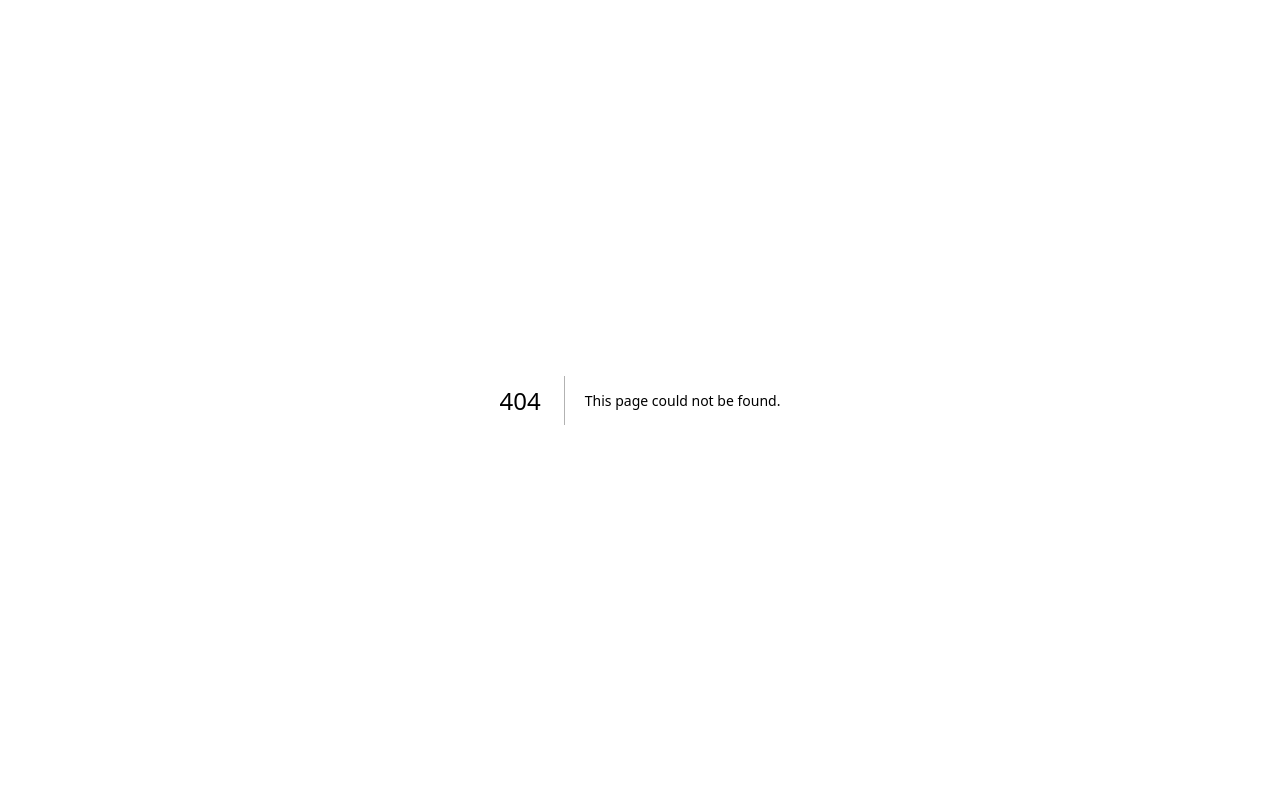
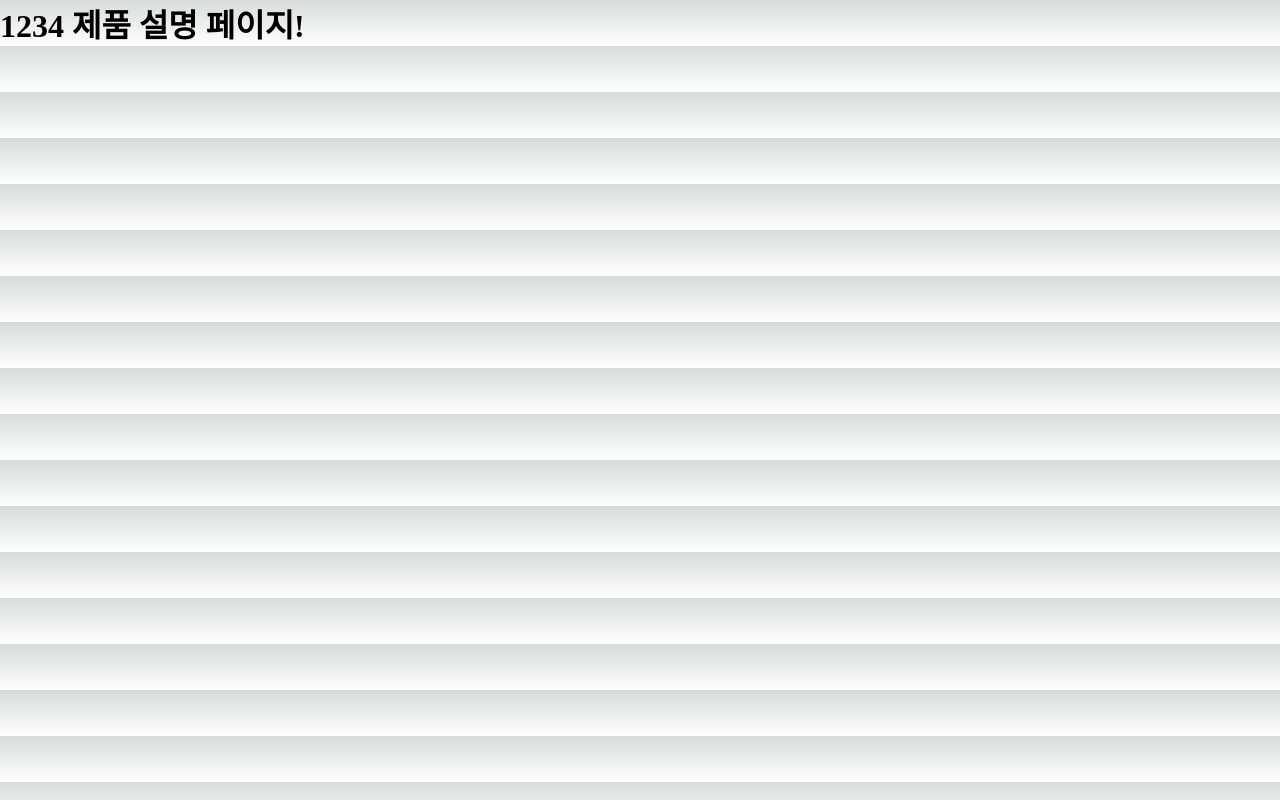
Before and after one commit to Miintoo/nextjs-note, a Next.js app: page /products/1234 in a window 1280 px wide. Before the commit this address had no page. Built offline with nearby package versions, Linux system fonts and the light colour scheme.

Commit message:
Add: Dynamic Routing

```diff
--- /dev/null
+++ b/src/app/products/[slug]/page.tsx
@@ -0,0 +1,11 @@
+type Props = {
+  params: {
+    slug: string;
+  }
+}
+
+
+export default function PantsPage({params}: Props) {
+
+  return <h1>{params.slug} 제품 설명 페이지!</h1>;
+}
--- a/src/pages/products/pants.tsx
+++ /dev/null
@@ -1,4 +0,0 @@
-export default function PantsPage() {
-
-  return <h1>바지 제품 설명 페이지!</h1>;
-}
```
Also changed, not shown: src/app/products/page.tsx (renamed from src/pages/products/index.tsx).
